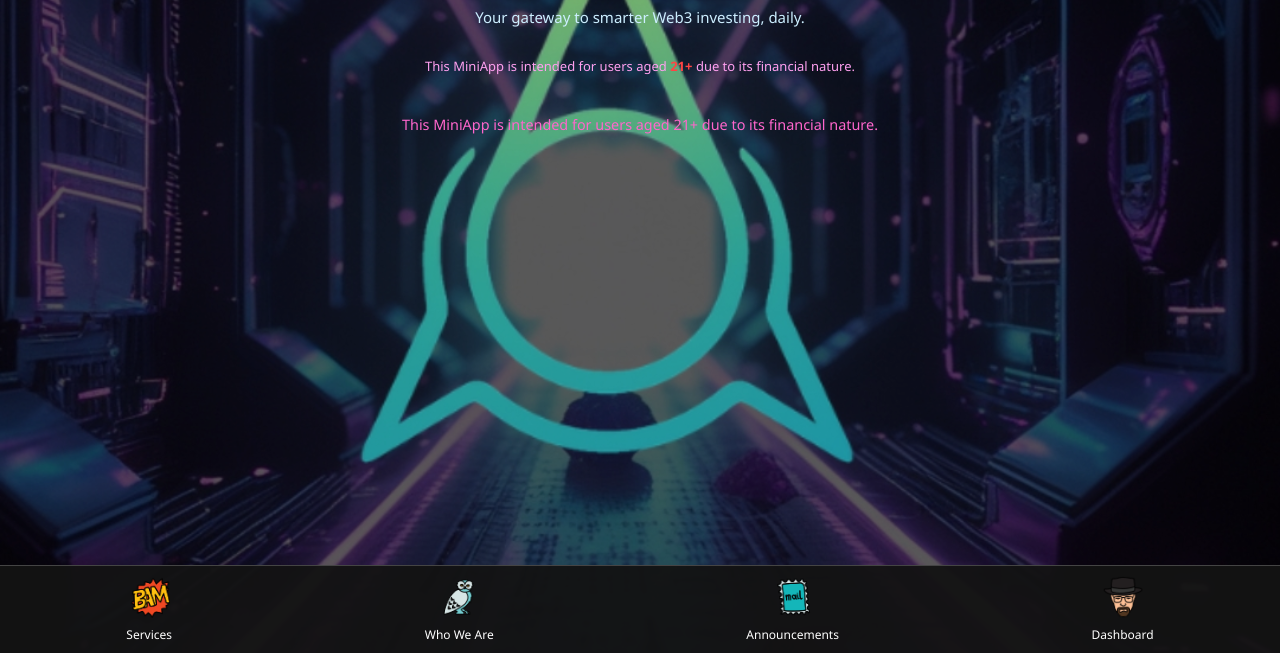
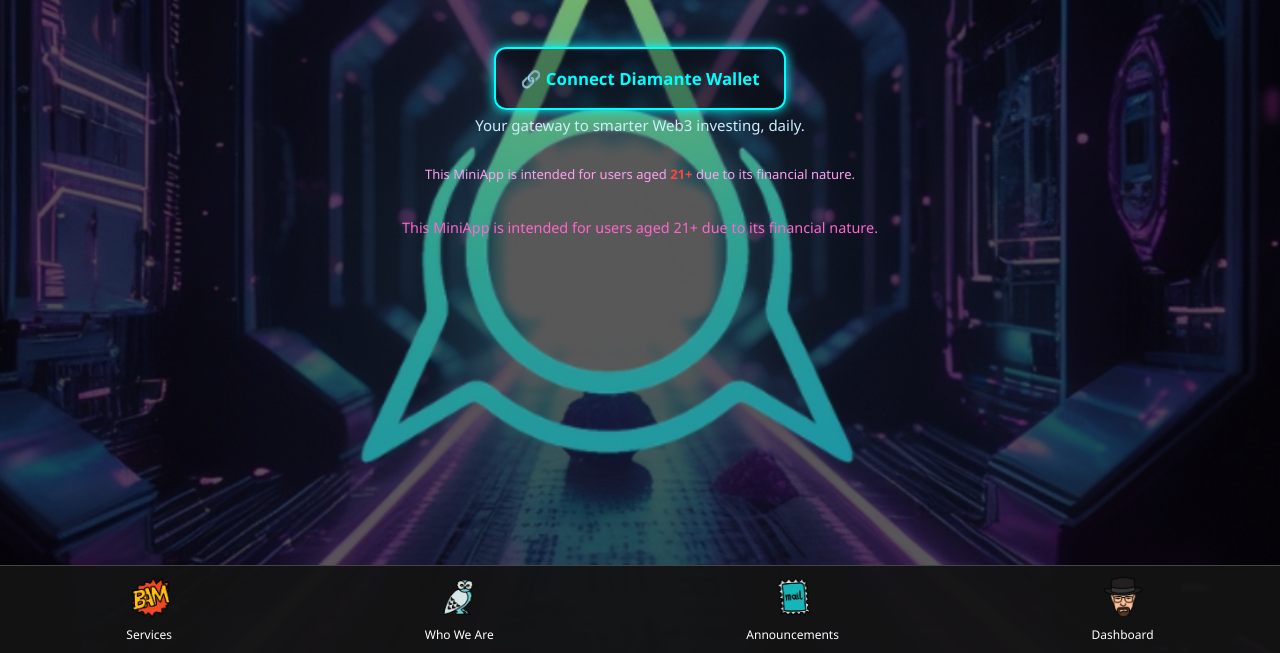
Before and after one commit to SinaDali/OrbitalScan, a website: page public/index.html in a window 1280 px wide. Shown: the part 147-800 px from the top of the page. Drawn offline with Linux system fonts and the light colour scheme.

Commit message:
Add Diamante Wallet connect button to homepage

```diff
--- a/public/index.html
+++ b/public/index.html
@@ -49,6 +49,12 @@
   <div id="main-content" style="display: none;">
     <div class="container" style="text-align: center; padding-top: 80px;">
       <h1 class="neon-title" style="text-shadow: 0 0 4px #a67cff, 0 0 12px #a67cff;">OrbitalScan</h1>
+<div style="margin-top: 50px; text-align: center;">
+  <div style="display: inline-block; padding: 18px 25px; border-radius: 12px; border: 2px solid #00ffff; background-color: rgba(0,0,0,0.3); box-shadow: 0 0 12px #00ffff;">
+    <a href="#" style="text-decoration: none; color: #00ffff; font-size: 1.05rem; font-weight: bold;">🔗 Connect Diamante Wallet</a>
+  </div>
+</div>
+
       <p class="tagline">Your gateway to smarter Web3 investing, daily.</p>
       <p class="age-warning" style="margin-top: 30px;">
         This MiniApp is intended for users aged <span style="color:#ff4444;font-weight:bold;">21+</span> due to its financial nature.
@@ -56,7 +62,7 @@
     </div>
 
 
-<p class="age-warning" style="text-align: center; color: #ff66cc; font-size: 0.9rem; margin-bottom: 15px; margin-top: 40px;">
+<p class="age-warning" style="text-align: center; color: #ff66cc; font-size: 0.9rem; margin-top: 35px; margin-bottom: 15px;">
   This MiniApp is intended for users aged 21+ due to its financial nature.
 </p>
 
```
